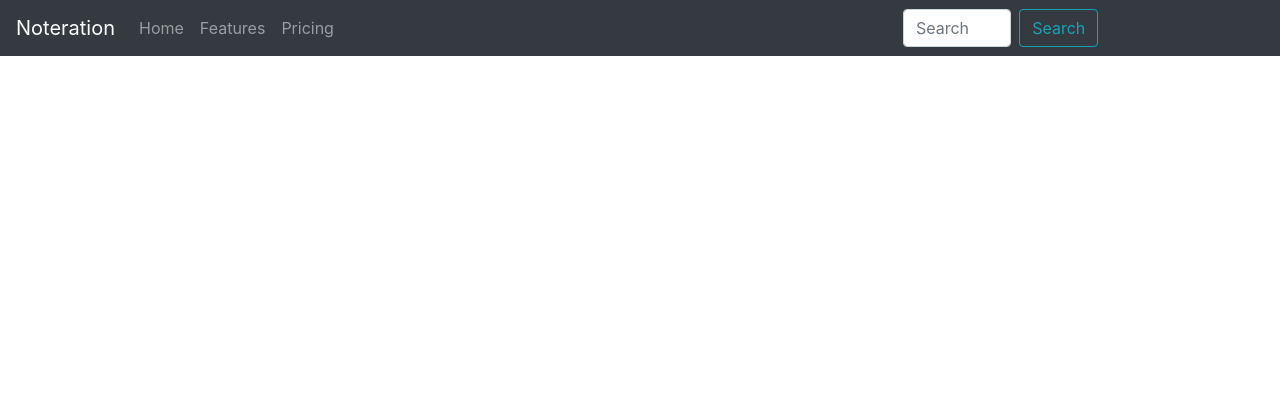
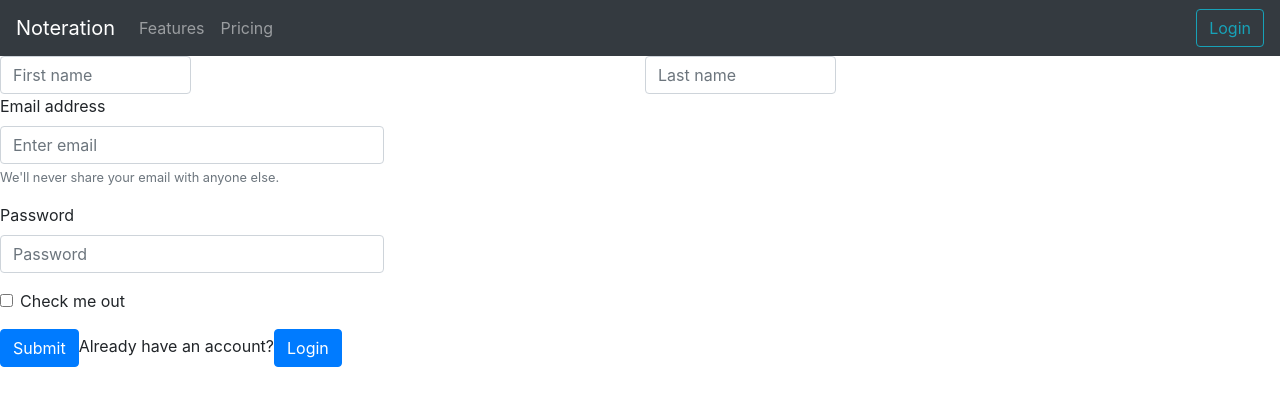
Before and after one commit to eteration-bootcamp/2020-bootcamp-team-5, a React app: page /signup in a window 1280 px wide. Shown: the top 406 px of the page. Built offline with nearby package versions, Linux system fonts and the light colour scheme.

Commit message:
add signup and profile route

```diff
--- a/src/App.js
+++ b/src/App.js
@@ -2,17 +2,20 @@ import React, { Component } from 'react';
 import ReactDOM from 'react-dom';
 import { BrowserRouter as Router, Route } from "react-router-dom";
 
+import Home from './components/Home';
 import Login from './components/Login';
-import Navigation from './components/Navigation';
+import Signup from './components/Signup';
+import Profile from './components/Profile';
 
 const App = () => {
   return (
     <div className="row">
       <div className="container-fluid center-content">
         <Router>
-          <Navigation />
-          <Route path="/" exact component={Login} />
+          <Route path="/" exact component={Home} />
           <Route path="/login" exact component={Login} />
+          <Route path="/signup" exact component={Signup} />
+          <Route path="/profile" exact component={Profile} />
         </Router>
       </div>
     </div>
--- /dev/null
+++ b/src/components/Home.js
@@ -0,0 +1,32 @@
+import React, {Fragment} from 'react';
+import { useHistory } from "react-router-dom";
+import {Jumbotron, Button} from 'react-bootstrap';
+import Navigation from './Navigation';
+
+const Home = () => {
+    const history = useHistory();
+
+    const routeChange = () =>{
+    let path = '/signup';
+    history.push(path);
+    }
+
+    return (
+        <Fragment>
+            <Navigation/>
+            <Jumbotron>
+                <h1>Welcome to Noteration!</h1>
+                <p>
+                Organize your projects, events and to-do's. Get things done with Noteration.
+                </p>
+                <p>
+                <Button variant="primary" onClick={routeChange}>SIGN UP FOR FREE</Button>
+                </p>
+            </Jumbotron>
+
+
+        </Fragment>
+    )
+};
+
+export default Home;
--- a/src/components/Login.js
+++ b/src/components/Login.js
@@ -1,7 +1,8 @@
-import React, { Component } from 'react';
+import React, { Fragment } from 'react';
 import ReactDOM from 'react-dom';
 import { useHistory } from "react-router-dom";
 import {Form, Button} from 'react-bootstrap';
+import Navigation from './Navigation';
 import '../styles/Login.css';
 
 const Login = () => {
@@ -13,6 +14,8 @@ const Login = () => {
   }
 
   return (
+    <Fragment>
+      <Navigation/>
       <Form>
         <Form.Group controlId="formBasicEmail">
           <Form.Label>Email address</Form.Label>
@@ -33,6 +36,7 @@ const Login = () => {
           Submit
         </Button>
       </Form>
+    </Fragment>
   )
 };
 
--- a/src/components/Navigation.js
+++ b/src/components/Navigation.js
@@ -1,20 +1,26 @@
-import React, { Component } from 'react';
-import ReactDOM from 'react-dom';
-import {Form, FormControl, Button, Navbar, Nav} from 'react-bootstrap';
+import React from 'react';
+import { useHistory } from "react-router-dom";
+import {Form, Button, Navbar, Nav} from 'react-bootstrap';
 
 const Navigation = () => {
+
+  const history = useHistory();
+
+  const routeLogin = () =>{
+    let path = '/login';
+    history.push(path);
+  }
+
   return (
     <>
         <Navbar bg="dark" variant="dark">
-            <Navbar.Brand href="#home">Noteration</Navbar.Brand>
+            <Navbar.Brand href="/">Noteration</Navbar.Brand>
             <Nav className="mr-auto">
-            <Nav.Link href="/">Home</Nav.Link>
             <Nav.Link href="#features">Features</Nav.Link>
             <Nav.Link href="#pricing">Pricing</Nav.Link>
             </Nav>
             <Form inline>
-            <FormControl type="text" placeholder="Search" className="mr-sm-2" />
-            <Button variant="outline-info">Search</Button>
+            <Button variant="outline-info" onClick={routeLogin}>Login</Button>
             </Form>
         </Navbar>
     </>
--- /dev/null
+++ b/src/components/Profile.js
@@ -0,0 +1,21 @@
+import React, {Fragment} from 'react';
+import { useHistory } from "react-router-dom";
+import {Jumbotron, Button} from 'react-bootstrap';
+import Navigation from './Navigation';
+
+const Home = () => {
+
+    return (
+        <Fragment>
+            <Navigation/>
+            <Jumbotron>
+                <h1>This is your profile!</h1>
+                <p>
+                <Button variant="primary">Add Note</Button>
+                </p>
+            </Jumbotron>
+        </Fragment>
+    )
+};
+
+export default Home;
--- /dev/null
+++ b/src/components/Signup.js
@@ -0,0 +1,59 @@
+import React, { Fragment } from 'react';
+import { useHistory } from "react-router-dom";
+import {Form, Button, Col} from 'react-bootstrap';
+import Navigation from './Navigation';
+import '../styles/Signup.css';
+
+const Signup = () => {
+  const history = useHistory();
+
+  const routeProfile = () =>{
+    let path = '/profile';
+    history.push(path);
+  }
+
+  const routeLogin = () =>{
+    let path = '/login';
+    history.push(path);
+  }
+
+    return (
+        <Fragment>
+            <Navigation/>
+                <Form>
+                    <Form.Row>
+                        <Col>
+                            <Form.Control placeholder="First name" />
+                        </Col>
+                        <Col>
+                            <Form.Control placeholder="Last name" />
+                        </Col>
+                    </Form.Row>
+                    <Form.Group controlId="formBasicEmail">
+                        <Form.Label>Email address</Form.Label>
+                        <Form.Control type="email" placeholder="Enter email" />
+                        <Form.Text className="text-muted">
+                            We'll never share your email with anyone else.
+                        </Form.Text>
+                    </Form.Group>
+
+                    <Form.Group controlId="formBasicPassword">
+                        <Form.Label>Password</Form.Label>
+                        <Form.Control type="password" placeholder="Password" />
+                    </Form.Group>
+                    <Form.Group controlId="formBasicCheckbox">
+                        <Form.Check type="checkbox" label="Check me out" />
+                    </Form.Group>
+                    <Button variant="primary" type="submit" onClick={routeProfile}>
+                        Submit
+                    </Button>
+                    Already have an account?
+                    <Button variant="primary" type="outline-primary" onClick={routeLogin}>
+                        Login
+                    </Button>
+                </Form>
+        </Fragment>
+  )
+};
+
+export default Signup;
--- /dev/null
+++ b/src/styles/Signup.css
@@ -0,0 +1,3 @@
+.form-control {
+    width: 30% !important;
+}
```
Lines whose indentation alone changed are shown as unchanged.
